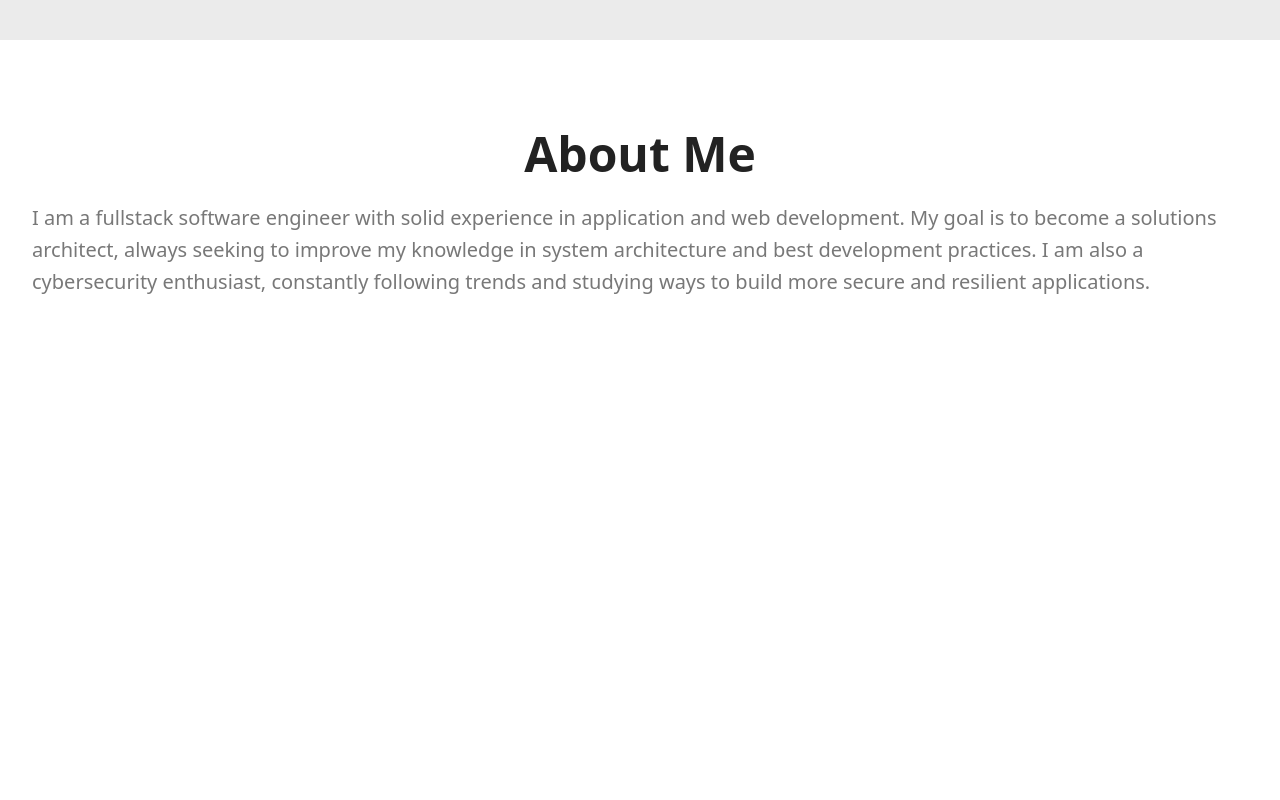
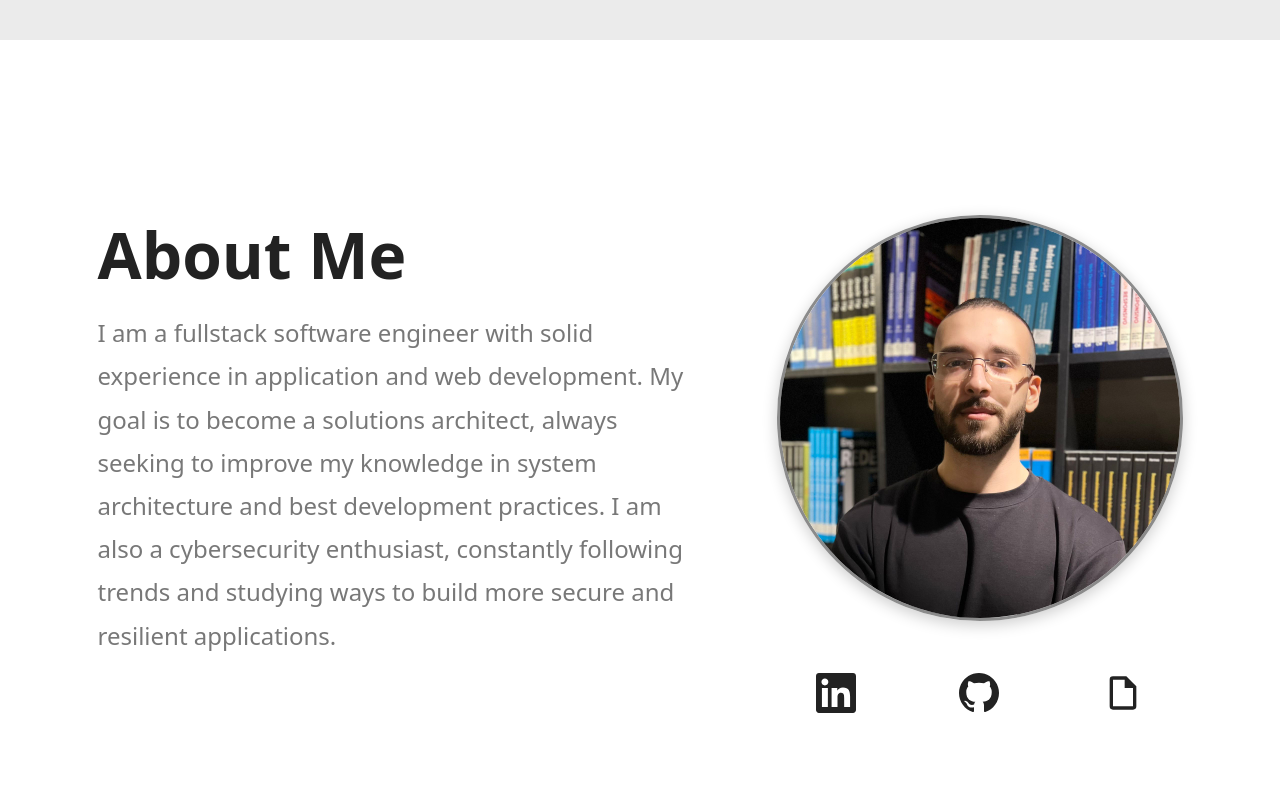
Before and after one commit to Kauesamartino/Portfolio, a Next.js app: page / in a window 1280 px wide. Shown: the part 880-1680 px from the top of the page. Built offline with nearby package versions, Linux system fonts and the light colour scheme.

Commit message:
Refactor code structure for improved readability and maintainability

```diff
--- a/src/app/components/About/about.module.scss
+++ b/src/app/components/About/about.module.scss
@@ -3,6 +3,7 @@
     position: relative;
     overflow: hidden;
     background: var(--bg);
+
     .title {
         margin-top: 90px;
         font-size: 48px;
@@ -25,3 +26,89 @@
         z-index: 1;
     }
 }
+
+.imageContainer {
+    display: flex;
+    flex-direction: column;
+    justify-content: center;
+    align-items: center;
+}
+
+.imageWrapper {
+    width: 85%;
+    margin-top: 60px;
+    border-radius: 50%;
+    overflow: hidden;
+    display: flex;
+    align-items: center;
+    border: 3px solid var(--skills-text, rgb(139, 139, 139));
+    box-shadow: 0 4px 15px rgba(0, 0, 0, 0.2);
+}
+
+.links {
+    width: 100%;
+    margin-top: 40px;
+    display: flex;
+    justify-content: space-around;
+    gap: 24px;
+}
+
+.link {
+    font-size: 18px;
+    color: var(--text);
+    text-decoration: none;
+    padding: 12px;
+    border-radius: 50%;
+    transition: all 0.3s ease;
+    display: flex;
+    align-items: center;
+    justify-content: center;
+
+    &:hover {
+        color: var(--line-interactive, #a259ff);
+        background: rgba(162, 89, 255, 0.2);
+        transform: translateY(-3px);
+        box-shadow: 0 8px 25px rgba(162, 89, 255, 0.3);
+    }
+}
+
+@media screen and (min-width: 1200px) {
+    .section {
+        min-height: 100vh;
+        position: relative;
+        overflow: hidden;
+        background: var(--bg);
+        display: flex;
+        align-items: center;
+        justify-content: space-around;
+        padding: 0 90px;
+        gap: 64px;
+
+        .title {
+            margin-top: 0;
+            font-size: 64px;
+            font-weight: 600;
+            text-align: left;
+            margin-bottom: 24px;
+            position: relative;
+            z-index: 1;
+            color: var(--text);
+        }
+
+        .description {
+            margin: 0;
+            font-size: 24px;
+            text-align: left;
+            color: var(--text-secondary, rgb(120, 120, 120));
+            line-height: 1.8;
+            padding: 0;
+            position: relative;
+            z-index: 1;
+            max-width: 600px;
+        }
+
+        .imageWrapper {
+            width: 100%;
+        }
+    }
+}
--- a/src/app/components/About/index.tsx
+++ b/src/app/components/About/index.tsx
@@ -1,4 +1,6 @@
+import Image from 'next/image';
 import styles from './about.module.scss';
+import Link from 'next/link';
 
 export const About = () => {
     return (
@@ -9,6 +11,33 @@
                     I am a fullstack software engineer with solid experience in application and web development. My goal is to become a solutions architect, always seeking to improve my knowledge in system architecture and best development practices. I am also a cybersecurity enthusiast, constantly following trends and studying ways to build more secure and resilient applications.
                 </p>
             </div>
+            <div className={styles.imageContainer}>
+                <div className={styles.imageWrapper}>
+                    <Image
+                        src="/kaue.jpg"
+                        alt="Description of the image"
+                        width={400}
+                        height={400}
+                    />
+                </div>
+                <div className={styles.links}>
+                    <Link href="https://www.linkedin.com/in/kaue-samartino/" target="_blank" rel="noopener noreferrer" className={styles.link}>
+                        <svg width="40" height="40" viewBox="0 0 24 24" fill="currentColor">
+                            <path d="M20.447 20.452h-3.554v-5.569c0-1.328-.027-3.037-1.852-3.037-1.853 0-2.136 1.445-2.136 2.939v5.667H9.351V9h3.414v1.561h.046c.477-.9 1.637-1.85 3.37-1.85 3.601 0 4.267 2.37 4.267 5.455v6.286zM5.337 7.433c-1.144 0-2.063-.926-2.063-2.065 0-1.138.92-2.063 2.063-2.063 1.14 0 2.064.925 2.064 2.063 0 1.139-.925 2.065-2.064 2.065zm1.782 13.019H3.555V9h3.564v11.452zM22.225 0H1.771C.792 0 0 .774 0 1.729v20.542C0 23.227.792 24 1.771 24h20.451C23.2 24 24 23.227 24 22.271V1.729C24 .774 23.2 0 22.222 0h.003z"/>
+                        </svg>
+                    </Link>
+                    <Link href="https://github.com/Kauesamartino" target="_blank" rel="noopener noreferrer" className={styles.link}>
+                        <svg width="40" height="40" viewBox="0 0 24 24" fill="currentColor">
+                            <path d="M12 0c-6.626 0-12 5.373-12 12 0 5.302 3.438 9.8 8.207 11.387.599.111.793-.261.793-.577v-2.234c-3.338.726-4.033-1.416-4.033-1.416-.546-1.387-1.333-1.756-1.333-1.756-1.089-.745.083-.729.083-.729 1.205.084 1.839 1.237 1.839 1.237 1.07 1.834 2.807 1.304 3.492.997.107-.775.418-1.305.762-1.604-2.665-.305-5.467-1.334-5.467-5.931 0-1.311.469-2.381 1.236-3.221-.124-.303-.535-1.524.117-3.176 0 0 1.008-.322 3.301 1.23.957-.266 1.983-.399 3.003-.404 1.02.005 2.047.138 3.006.404 2.291-1.552 3.297-1.23 3.297-1.23.653 1.653.242 2.874.118 3.176.77.84 1.235 1.911 1.235 3.221 0 4.609-2.807 5.624-5.479 5.921.43.372.823 1.102.823 2.222v3.293c0 .319.192.694.801.576 4.765-1.589 8.199-6.086 8.199-11.386 0-6.627-5.373-12-12-12z"/>
+                        </svg>
+                    </Link>
+                    <Link href="" target="" rel="noopener noreferrer" className={styles.link}>
+                        <svg width="40" height="40" viewBox="0 0 24 24" fill="currentColor">
+                            <path d="M14,2H6A2,2 0 0,0 4,4V20A2,2 0 0,0 6,22H18A2,2 0 0,0 20,20V8L14,2M18,20H6V4H13V9H18V20Z"/>
+                        </svg>
+                    </Link>
+                </div>
+            </div>
         </section>
     );
 }
```
Also changed, not shown: public/kaue.jpg (added).
